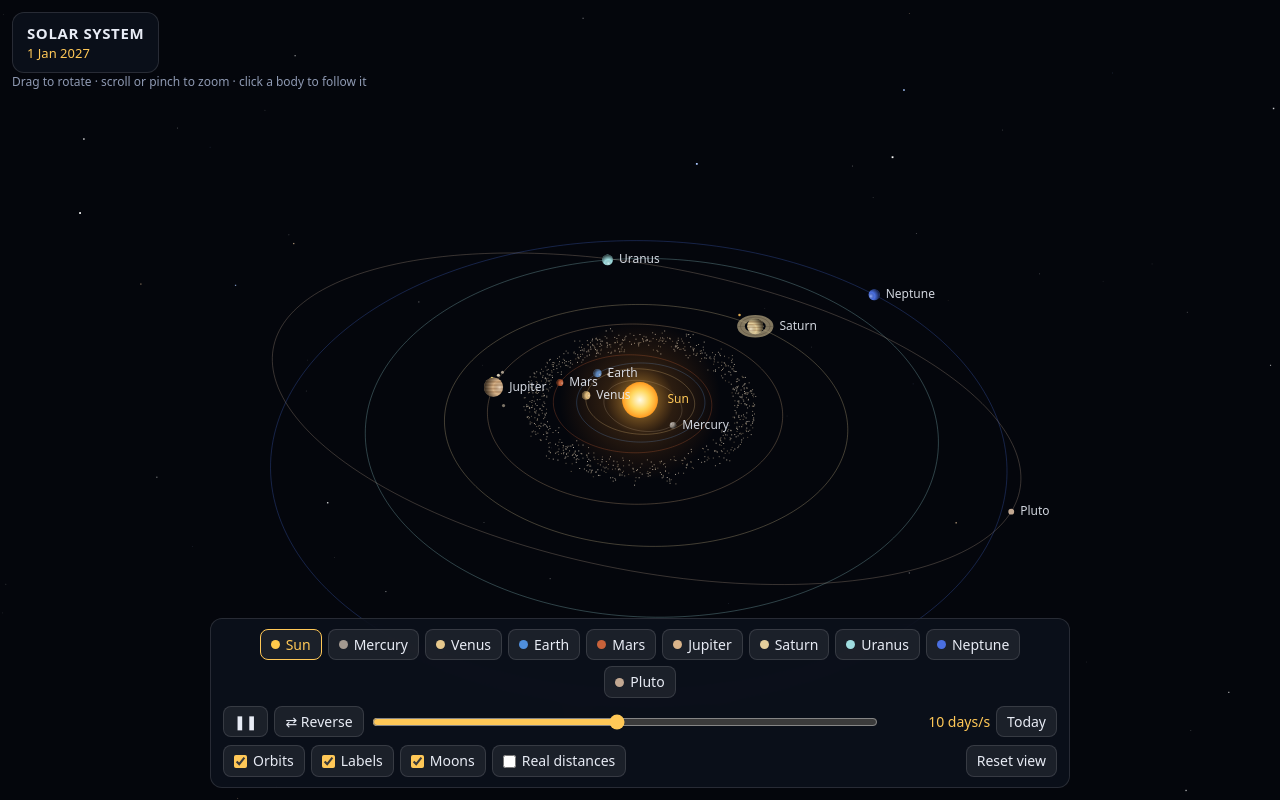
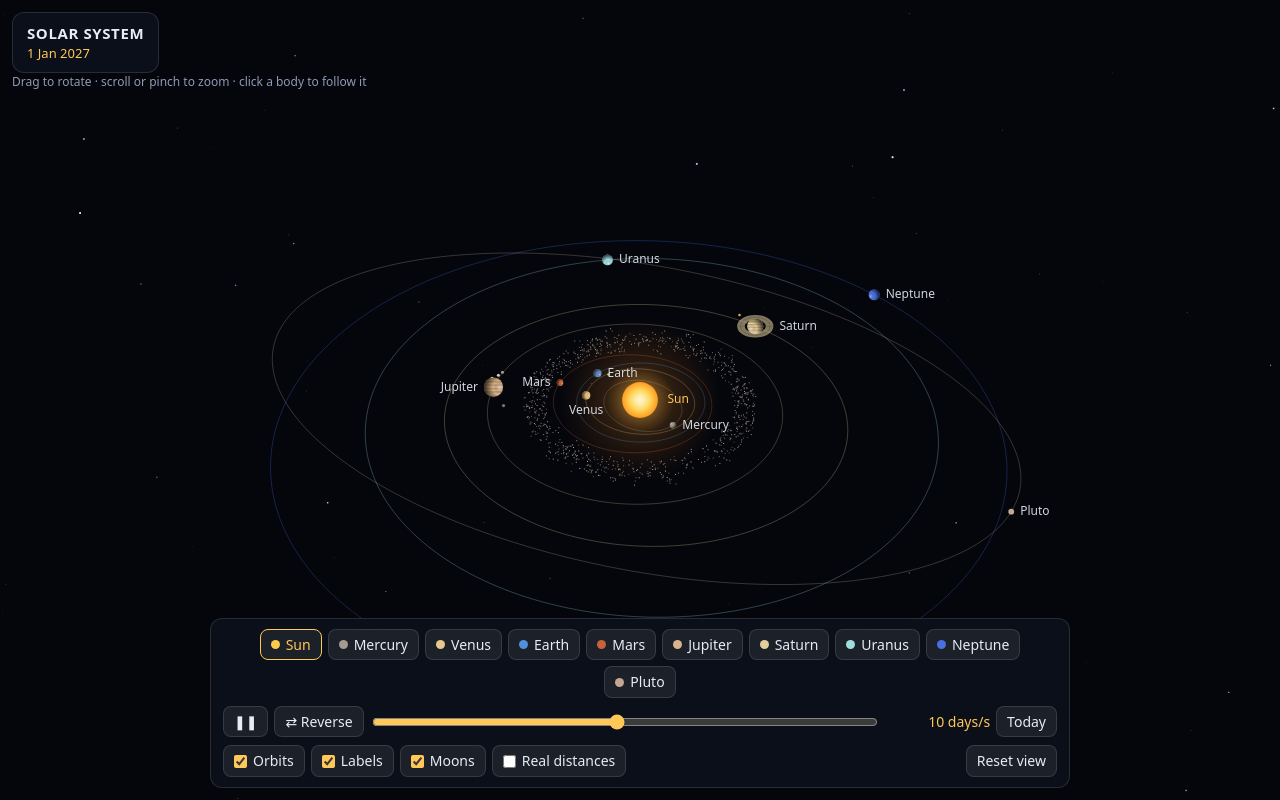
Before and after one commit to fbastin/SolarSystem, a plain HTML site: page index.html in a window 1280 px wide. Drawn offline with Linux system fonts and the light colour scheme; animation ran at ten frames a second.

Commit message:
Keep labels from overlapping each other
Co-Authored-By: Claude Fable 5.2 <noreply@anthropic.com>

```diff
--- a/index.html
+++ b/index.html
@@ -452,14 +452,32 @@ function render() {
     ctx.lineWidth = 1;
     ctx.beginPath(); ctx.arc(sel.sx, sel.sy, sel.pr + 5, 0, TAU); ctx.stroke();
   }
-  if (state.labels) {
-    ctx.textBaseline = 'middle';
-    for (const b of visible) {
-      if (b.isMoon && b.parentBody.pr < 22) continue;
-      ctx.font = (b.isMoon ? '11px' : '12px') + ' system-ui, sans-serif';
+  if (state.labels) drawLabels(visible, sel);
+}
+
+// Labels try four spots around their body (right, left, above, below) and take the
+// first that doesn't cover another label or body; if none is free the label is hidden.
+function drawLabels(visible, sel) {
+  ctx.textBaseline = 'middle';
+  const boxes = [];
+  for (const b of visible) {
+    if (!b.isMoon) boxes.push({ x0: b.sx - b.pr, y0: b.sy - b.pr, x1: b.sx + b.pr, y1: b.sy + b.pr, owner: b });
+  }
+  const rank = b => b === sel ? 0 : b.isSun ? 1 : b.isMoon ? 3 : 2;
+  const order = visible.filter(b => !(b.isMoon && b.parentBody.pr < 22)).sort((a, b) => rank(a) - rank(b));
+  for (const b of order) {
+    ctx.font = (b.isMoon ? '11px' : '12px') + ' system-ui, sans-serif';
+    const w = ctx.measureText(b.name).width, h = 14;
+    const offX = (b.rings ? b.pr * 2.25 : b.isSun ? b.pr * 1.2 : b.pr) + 6;
+    const offY = (b.isSun ? b.pr * 1.2 : b.pr) + 11;
+    const spots = [[b.sx + offX, b.sy], [b.sx - offX - w, b.sy], [b.sx - w / 2, b.sy - offY], [b.sx - w / 2, b.sy + offY]];
+    for (const [x, y] of spots) {
+      const box = { x0: x - 3, y0: y - h / 2, x1: x + w + 3, y1: y + h / 2, owner: b };
+      if (boxes.some(o => o.owner !== b && box.x0 < o.x1 && box.x1 > o.x0 && box.y0 < o.y1 && box.y1 > o.y0)) continue;
       ctx.fillStyle = b === sel ? '#ffc857' : b.isMoon ? 'rgba(200,208,225,0.7)' : 'rgba(232,236,245,0.9)';
-      const off = (b.rings ? b.pr * 2.25 : b.isSun ? b.pr * 1.2 : b.pr) + 6;
-      ctx.fillText(b.name, b.sx + off, b.sy);
+      ctx.fillText(b.name, x, y);
+      boxes.push(box);
+      break;
     }
   }
 }
```
Also changed, not shown: screenshot.png.
